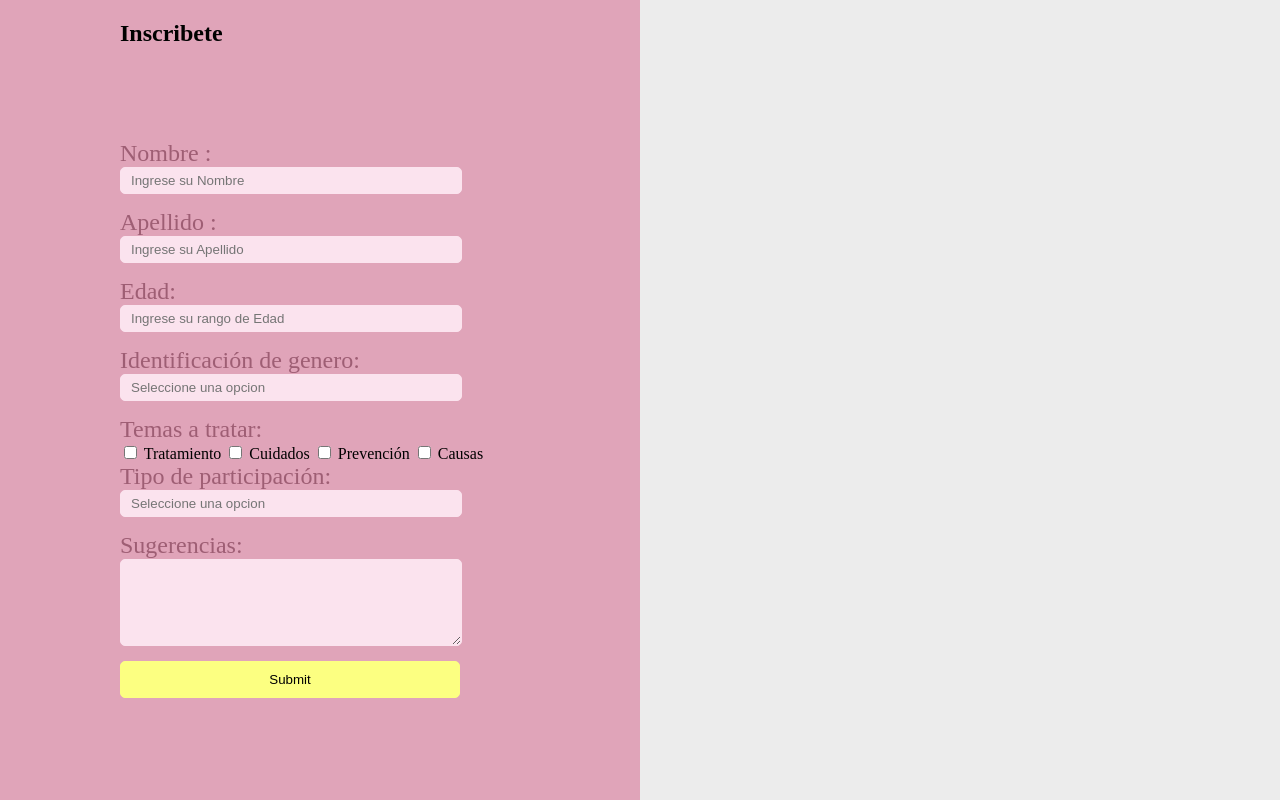
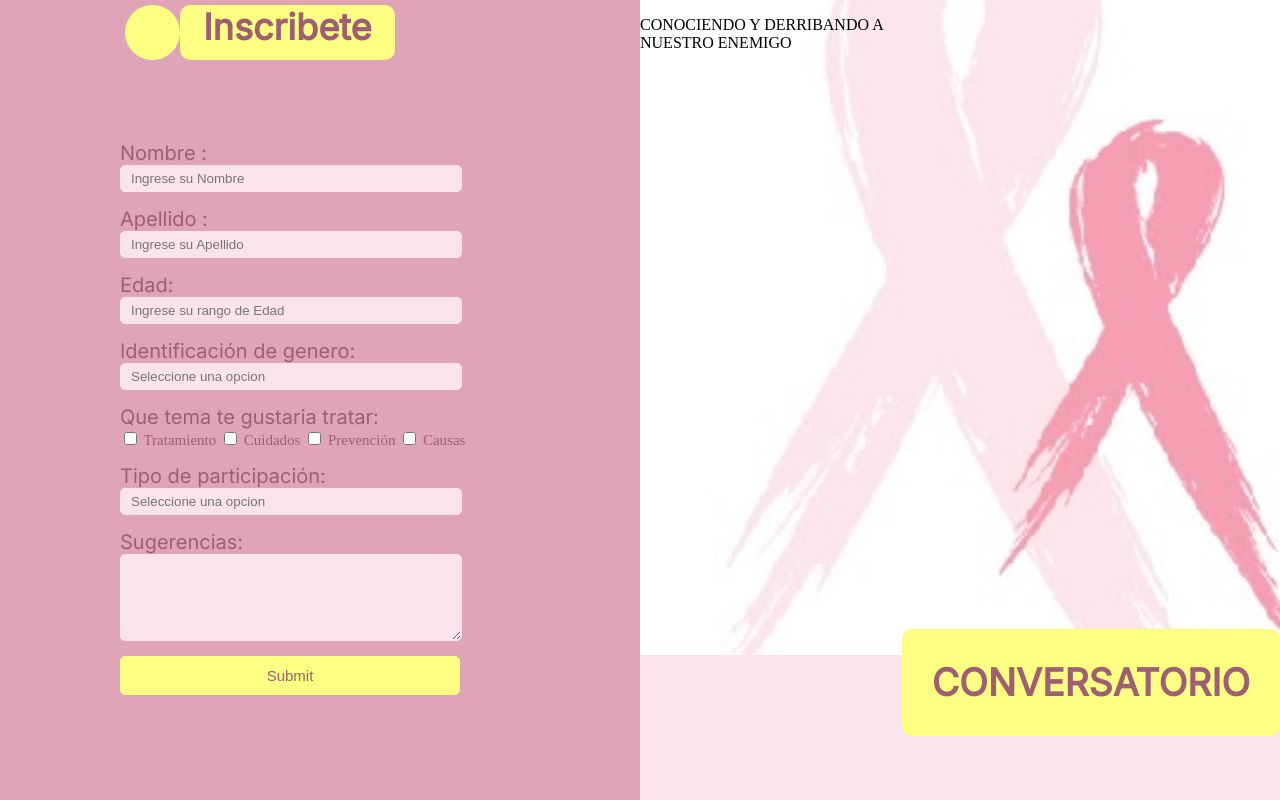
Before and after one commit to DianaAMG/Proyecto-2---Reto-FCC--Formulario, a plain HTML site: page index.html in a window 1280 px wide. Drawn offline with Linux system fonts and the light colour scheme.

Commit message:
Adecuamos la parte del baner y estilos de figuras decorativas de acuerdo a diseño- figma

```diff
--- a/index.html
+++ b/index.html
@@ -12,10 +12,18 @@
 <body>
 
     <main id="main">
+
+
         <section id="inscription">
             <div class="formulario">
 
-                <h1>Inscribete</h1>
+            <div class="figuras">
+                <div class="circulo"></div>
+                <div class="rectangulo">
+                    <h1>Inscribete</h1>
+                </div>
+            </div>
+
 
                 <form action="">
 
@@ -27,7 +35,7 @@
                         placeholder="Ingrese su Apellido">
 
                     <label>Edad: </label>
-                    <input list="ages" name="ages" class="controls" placeholder="Ingrese su rango de Edad" > </input>
+                    <input list="ages" name="ages" class="controls" placeholder="Ingrese su rango de Edad"> </input>
 
                     <datalist id="ages">
                         <option value="10 años a 15 años">
@@ -38,7 +46,7 @@
                     </datalist>
 
                     <label>Identificación de genero: </label>
-                    <input list="gender" name="gender" class="controls" placeholder="Seleccione una opcion" > </input>
+                    <input list="gender" name="gender" class="controls" placeholder="Seleccione una opcion"> </input>
 
                     <datalist id="gender">
                         <option value="Masculino">
@@ -49,7 +57,7 @@
                     </datalist>
 
 
-                    <label>Temas a tratar:</label>
+                    <label>Que tema te gustaria tratar:</label>
                     <div id="theme">
                         <input type="checkbox" id="cbox1" value="cbox1"> Tratamiento </input>
                         <input type="checkbox" id="cbox1" value="cbox2"> Cuidados</input>
@@ -80,14 +88,17 @@
         </section>
 
         <section id="banner">
-            <div class="conversatorio-titulo"></div>
+
+            <div class="titulo">
+             <p>CONOCIENDO Y DERRIBANDO A NUESTRO ENEMIGO </p>
+            </div>
+
+            <div class="figure">
+                <h2>CONVERSATORIO</h2>
+            </div>
         </section>
+
+
     </main>
 
-
-
-
-
-
-
 </body>
--- a/styles.css
+++ b/styles.css
@@ -5,9 +5,6 @@ Practica reto2 fcc
 /* Así inserto una fuente llamandola desde una url */
 @import url(https://fonts.googleapis.com/css?family=Inter);
 
-*{
-
-}
 
 body {
     background-color: #FBE3EE;
@@ -19,7 +16,6 @@ main {
     display: flex;
     width: 100vw;
     height: 100vh;
-
 }
 
 main section {
@@ -33,9 +29,6 @@ main section {
     justify-content: center;
 }
 
-#banner {
-    background-color: #ececec;
-}
 
 .formulario {
     width: 400px;
@@ -51,9 +44,9 @@ form {
 
 label {
     text-align:left ;
-    font-size: 24px;
+    font-size: 20px;
     color: #9E5E74;
-
+    font-family: inter;
 }
 
 .controls{
@@ -72,8 +65,69 @@ label {
     border-radius: 5px;
     padding: 10px 10px;
     background-color: #FCFF81;
+    color: #9E5E74;
+    font-size: 15px;
+
 }
 
 .buttons:hover {
     cursor: pointer;
+    box-shadow:#9E5E74;
+    border: #9E5E74;
 }
+
+
+#theme {
+    border: none;
+    margin-bottom: 15px;
+    font-size: 15px;
+    color: #9E5E74;
+}
+
+h1 {
+    font-size: 36px;
+    color: #9E5E74;
+    margin: 0;
+    font-family: inter;
+}
+
+#banner {
+    background-image: url(./img/lazo\ rosa.jpg);
+    background-repeat:no-repeat;
+    background-size: 110%;
+    display: flex;
+}
+
+.circulo {
+    width: 55px;
+    height: 55px;
+    background-color: #FCFF81;
+    border-radius: 50px;
+    display: flex;
+}
+
+.figuras{
+    padding: 5px;
+    display: flex;
+}
+.rectangulo {
+    width: 55%;
+    height: auto;
+    background-color: #FCFF81;
+    border-radius: 10px;
+    display: flex;
+    justify-content: center;
+}
+
+.figure {
+    width: 90%;
+    background-color: #FCFF81;
+    border-radius: 10px;
+    margin-bottom: 10%;
+    display: flex;
+    justify-content:center;
+    align-self: flex-end;
+    font-size: 25px;
+    font-family: inter;
+    color: #9E5E74;
+}
```
